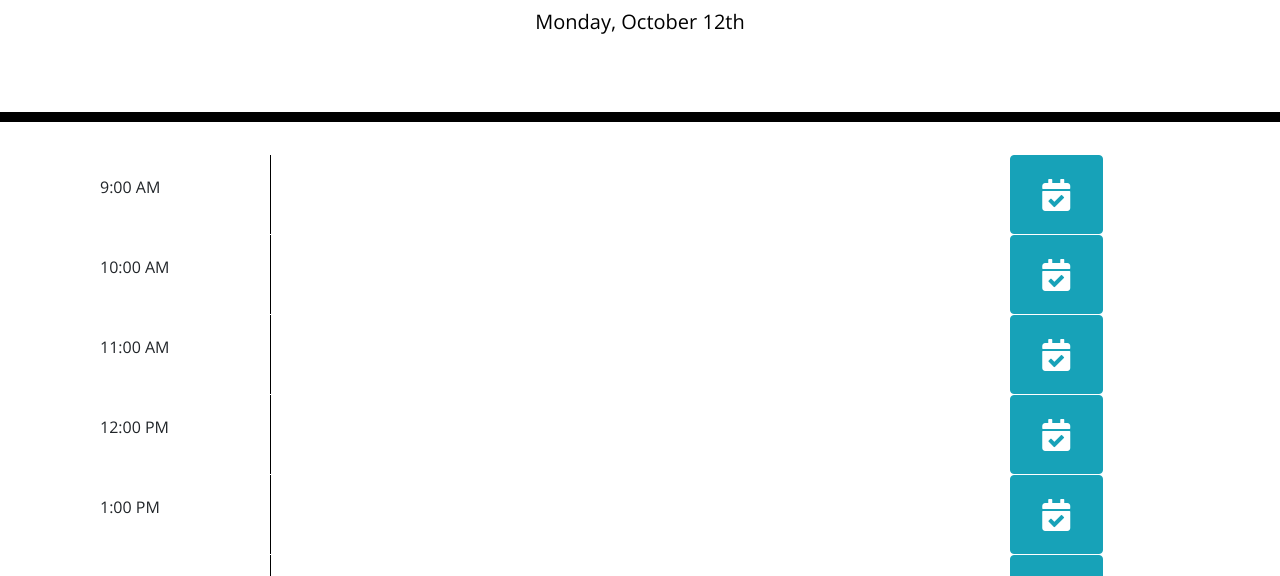
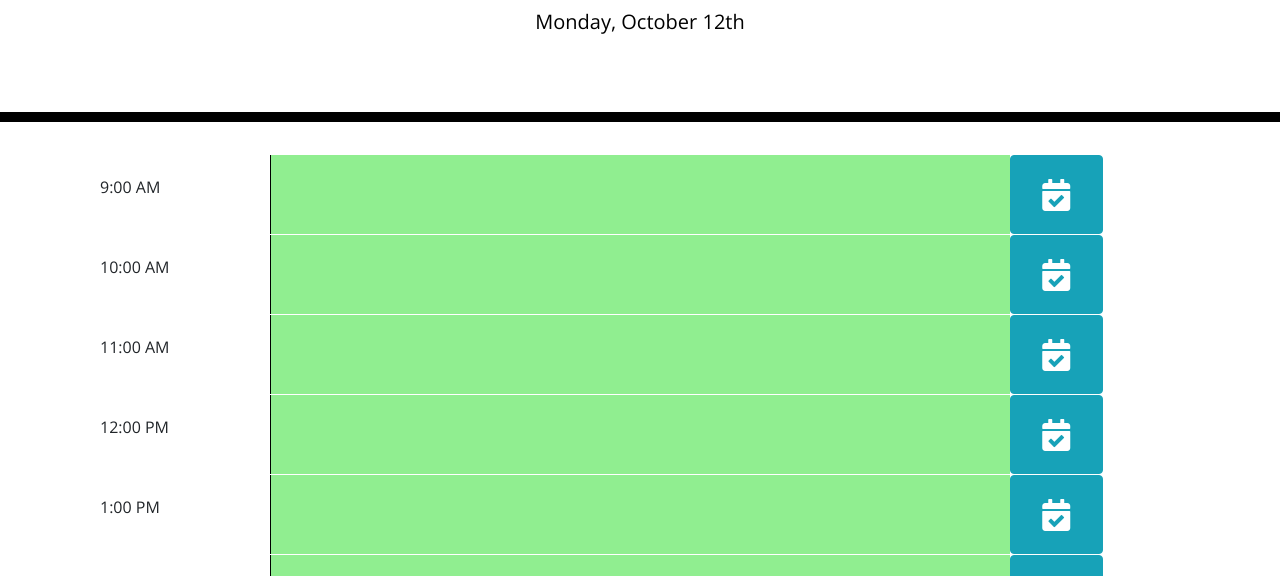
Before and after one commit to reyarger/work-day-scheduler, a plain HTML site: page index.html in a window 1280 px wide. Shown: the part 182-758 px from the top of the page. Drawn offline with nearby package versions, Linux system fonts and the light colour scheme.

```diff
--- a/script.js
+++ b/script.js
@@ -87,10 +87,6 @@ $("#currentDay").text(moment().format("dddd, MMMM Do"));
         $("#t9").val(localStorage.getItem("task9"));
 
 
-        // $("#t1").innerHTML = localStorage.getItem("task1");
-
-    //     // localStorage.getItem("task1");
-
     //      }
 
     });
--- a/style.css
+++ b/style.css
@@ -5,7 +5,7 @@ body {
 }
 
 textarea{
-  background: transparent;
+  background:lightgreen;
   border: none;
   resize: none;
   color: #000000;
```
Also changed, not shown: index.html (+0 -1 lines).
